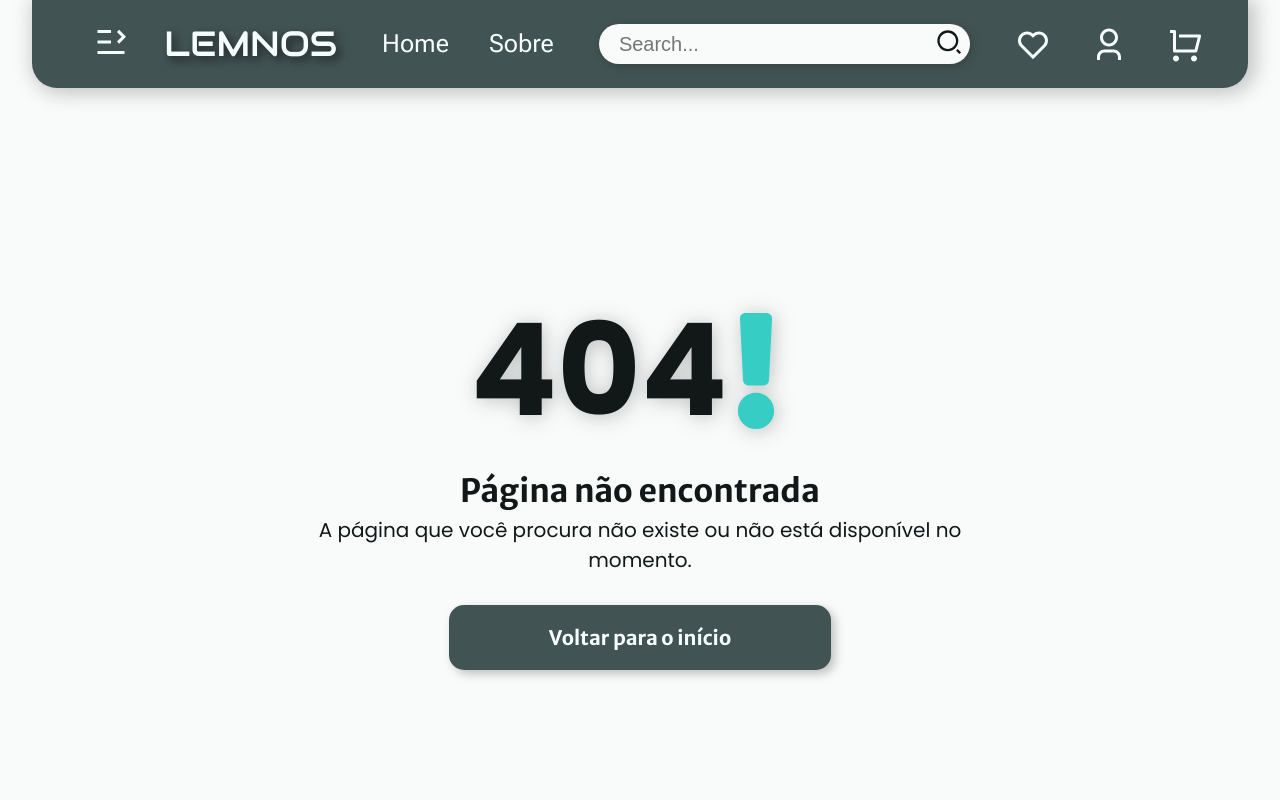
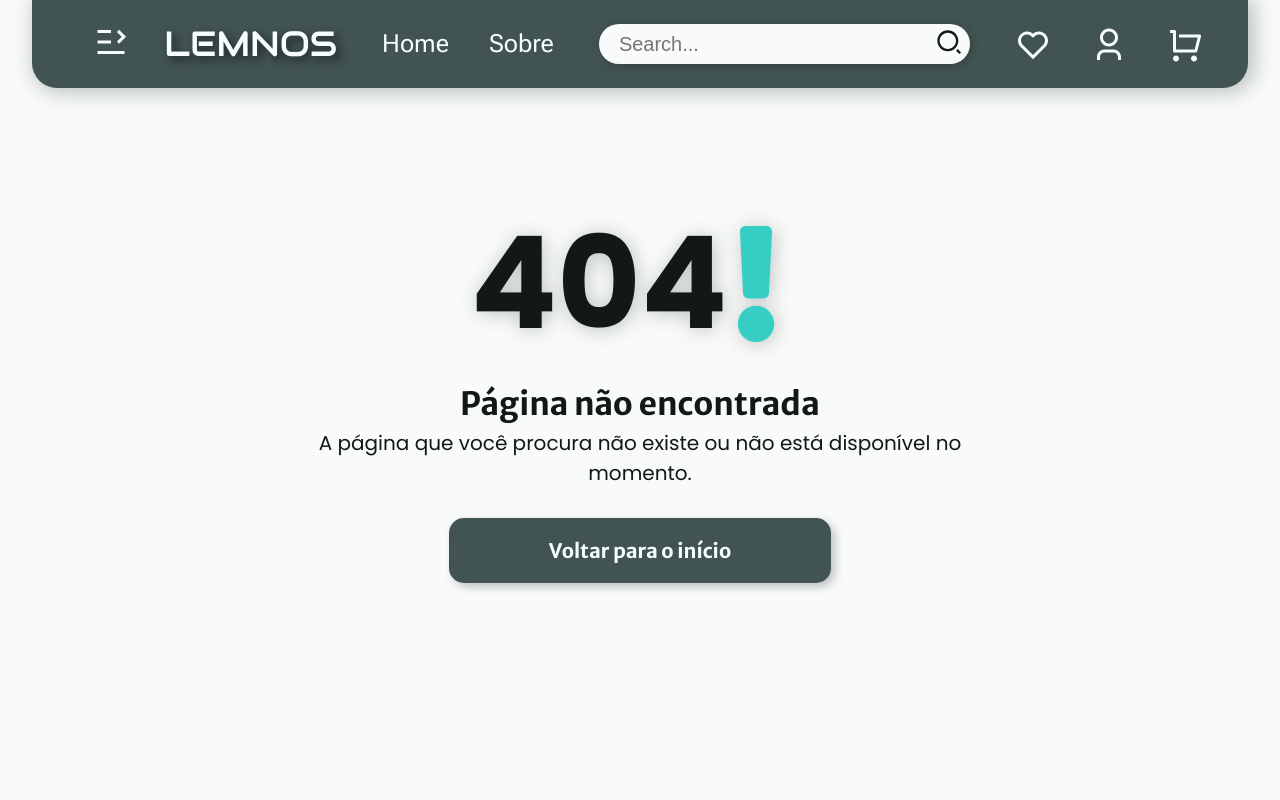
Before and after one commit to lucasatdriano/Lemnos, a React (Vite) app: page /product/1 in a window 1280 px wide. Shown: the top 800 px of the page. Built offline with nearby package versions, Linux system fonts and the light colour scheme.

Commit message:
[BUILD] Algo diferente

```diff
--- a/src/components/header/Header.jsx
+++ b/src/components/header/Header.jsx
@@ -1,11 +1,12 @@
-import React, { useState, useEffect } from 'react';
+import { useState, useEffect} from 'react';
 import './header.scss'
 import { MenuDep } from './components/menuDep/MenuDep';
 import { MenuNav } from './components/menuMobile/MenuNavMob';
 import { MenuSearch } from './components/searchMenu/MenuSearch';
 import { Link } from 'react-router-dom';
-import { RiShoppingCartLine, RiSearch2Line, RiHeartLine, RiUser3Line } from "react-icons/ri";
+import { RiShoppingCartLine, RiHeartLine, RiUser3Line } from "react-icons/ri";
 
+// eslint-disable-next-line react/prop-types
 export function Header({ toggleTheme }) {
     const [shrinkHeader, setShrinkHeader] = useState(false);
 
@@ -26,7 +27,7 @@ export function Header({ toggleTheme }) {
         };
     }, []);
 
-    const handleSearchResultClick = (productId) => {
+    const handleSearchResultClick = () => {
         // Lógica para manipular o clique no resultado de pesquisa
     };
 
--- a/src/components/header/header.scss
+++ b/src/components/header/header.scss
@@ -20,10 +20,10 @@ $font-title: 'Merriweather Sans', sans-serif;
 $font-web: 'Roboto Flex', Arial;
 $font-items: 'Poppins', Helvetica;
 
-header {
+.header {
+    position: fixed;
     width: 95%;
     height: 3.5em;
-    margin: 0 auto;
     background-color: $color-secundaryLight;
     display: flex;
     align-items: center;
@@ -34,9 +34,12 @@ header {
     gap: 1em;
     font-size: 2.5rem;
     z-index: 50;
+    left: 0;
+    right: 0;
+    margin: 0 auto;
+    animation: expandHeader .3s linear forwards;
 
     &.shrink {
-        position: fixed;
         top: 0;
         left: 50%;
         transform: translateX(-50%);
@@ -107,6 +110,15 @@ header {
     }
 }
 
+@keyframes expandHeader {
+    from {
+        height: 3em;
+    }
+    to {
+        height: 3.5em;
+    }
+}
+
 @media only screen and (max-width: 1024px) {
     header {
         .logo {
--- a/src/global.scss
+++ b/src/global.scss
@@ -91,6 +91,10 @@ html {
             width: 0.7em;
         }
 
+        main {
+            padding-top: 2em;
+        }
+
         input {
             outline: none;
             border: none;
```
Also changed, not shown: 1 other file (tests, documents, lock files or other folders).
